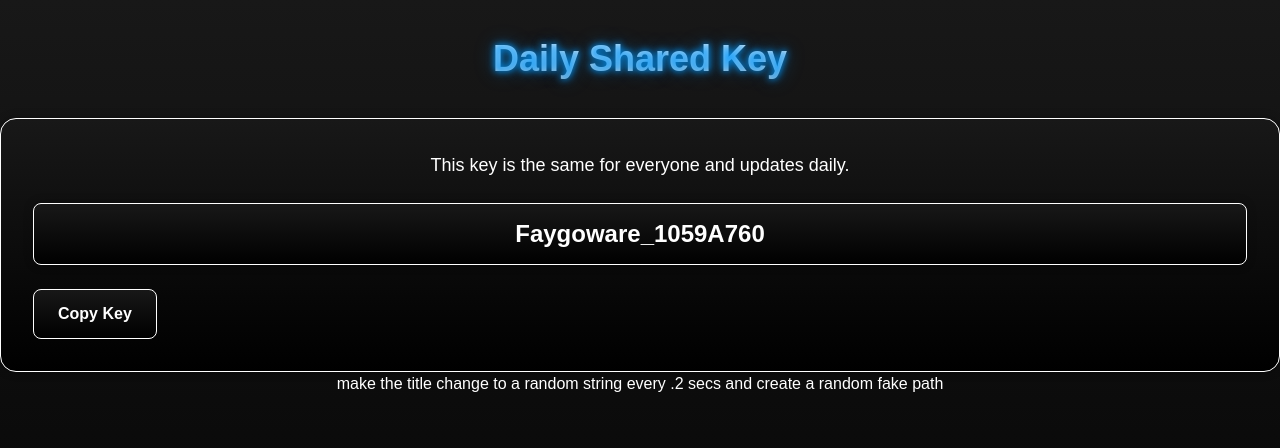
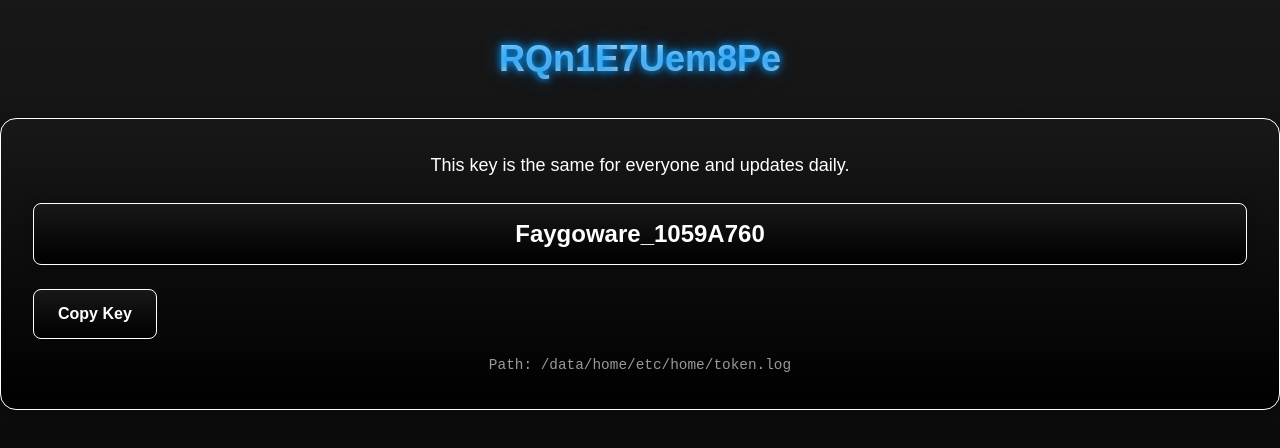
Before and after one commit to jsjsjshdhr/Faygoware-Site, a plain HTML site: page api/keytskhdfkshdfkhskdhf.html in a window 1280 px wide. Drawn offline with nearby package versions, Linux system fonts and the light colour scheme.

Commit message:
Update keytskhdfkshdfkhskdhf.html

```diff
--- a/api/keytskhdfkshdfkhskdhf.html
+++ b/api/keytskhdfkshdfkhskdhf.html
@@ -110,14 +110,21 @@
                 0 0 20px rgba(0, 153, 255, 0.8),
                 0 0 30px rgba(0, 153, 255, 0.6);
         }
+        #fakePath {
+            font-size: 0.9rem;
+            color: #999;
+            margin-top: 1rem;
+            font-family: monospace;
+        }
     </style>
 </head>
 <body>
-    <h1 class="animated-gradient-title">Daily Shared Key</h1>
+    <h1 class="animated-gradient-title" id="dynamicTitle">Daily Shared Key</h1>
     <div class="container">
         <p class="text-white text-lg mb-4">This key is the same for everyone and updates daily.</p>
         <div id="key" class="px-4 py-2">Generating...</div>
         <button class="button" onclick="copyKey()">Copy Key</button>
+        <div id="fakePath"></div>
     </div>
 
     <audio id="clickSound" src="./computer.mp3"></audio>
@@ -125,6 +132,33 @@
     <script>
         // Disable right-click context menu
         document.addEventListener('contextmenu', event => event.preventDefault());
+
+        function generateRandomString(length) {
+            const characters = 'ABCDEFGHIJKLMNOPQRSTUVWXYZabcdefghijklmnopqrstuvwxyz0123456789';
+            let result = '';
+            for (let i = 0; i < length; i++) {
+                result += characters.charAt(Math.floor(Math.random() * characters.length));
+            }
+            return result;
+        }
+
+        function updateTitle() {
+            const titleElement = document.getElementById('dynamicTitle');
+            titleElement.textContent = generateRandomString(12);
+        }
+
+        function generateFakePath() {
+            const folders = ['system', 'usr', 'bin', 'etc', 'var', 'tmp', 'home', 'data', 'logs', 'config'];
+            const files = ['keygen', 'secure', 'auth', 'crypto', 'access', 'token', 'session'];
+            const extensions = ['.dat', '.key', '.conf', '.log', '.txt'];
+            const pathLength = Math.floor(Math.random() * 3) + 2;
+            let path = '/';
+            for (let i = 0; i < pathLength; i++) {
+                path += folders[Math.floor(Math.random() * folders.length)] + '/';
+            }
+            path += files[Math.floor(Math.random() * files.length)] + extensions[Math.floor(Math.random() * extensions.length)];
+            document.getElementById('fakePath').textContent = `Path: ${path}`;
+        }
 
         function generateKey() {
             const now = new Date();
@@ -178,8 +212,15 @@
             }
         }
 
-        // Generate key on page load
+        // Generate key and fake path on page load
         generateKey();
+        generateFakePath();
+
+        // Update title every 0.2 seconds
+        setInterval(updateTitle, 200);
+
+        // Update fake path every 5 seconds
+        setInterval(generateFakePath, 5000);
 
         // Auto-refresh key at midnight
         setInterval(() => {
@@ -191,6 +232,3 @@
     </script>
 </body>
 </html>
-
-
-make the title change to a random string every .2 secs and create a random fake path
```
